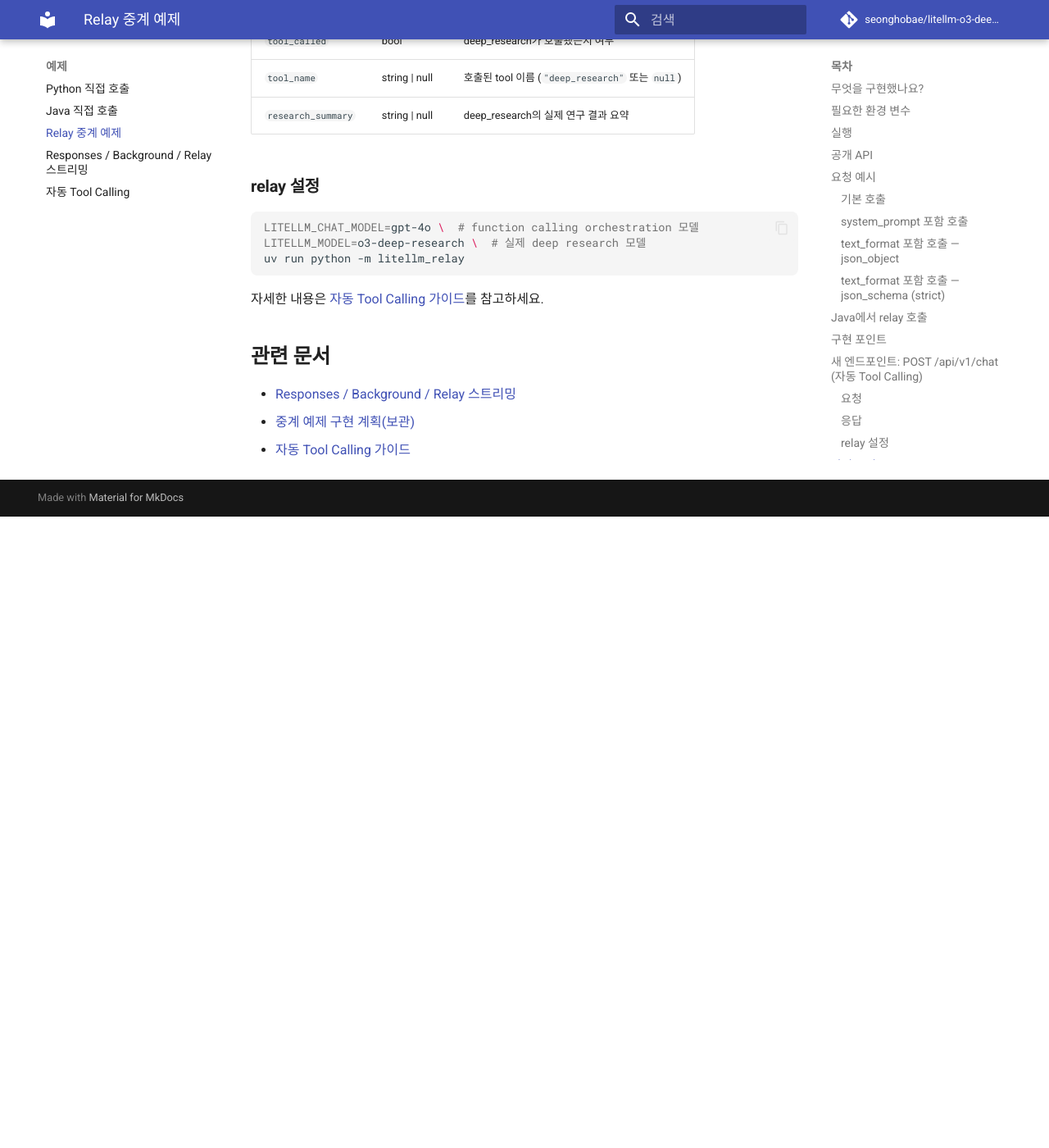
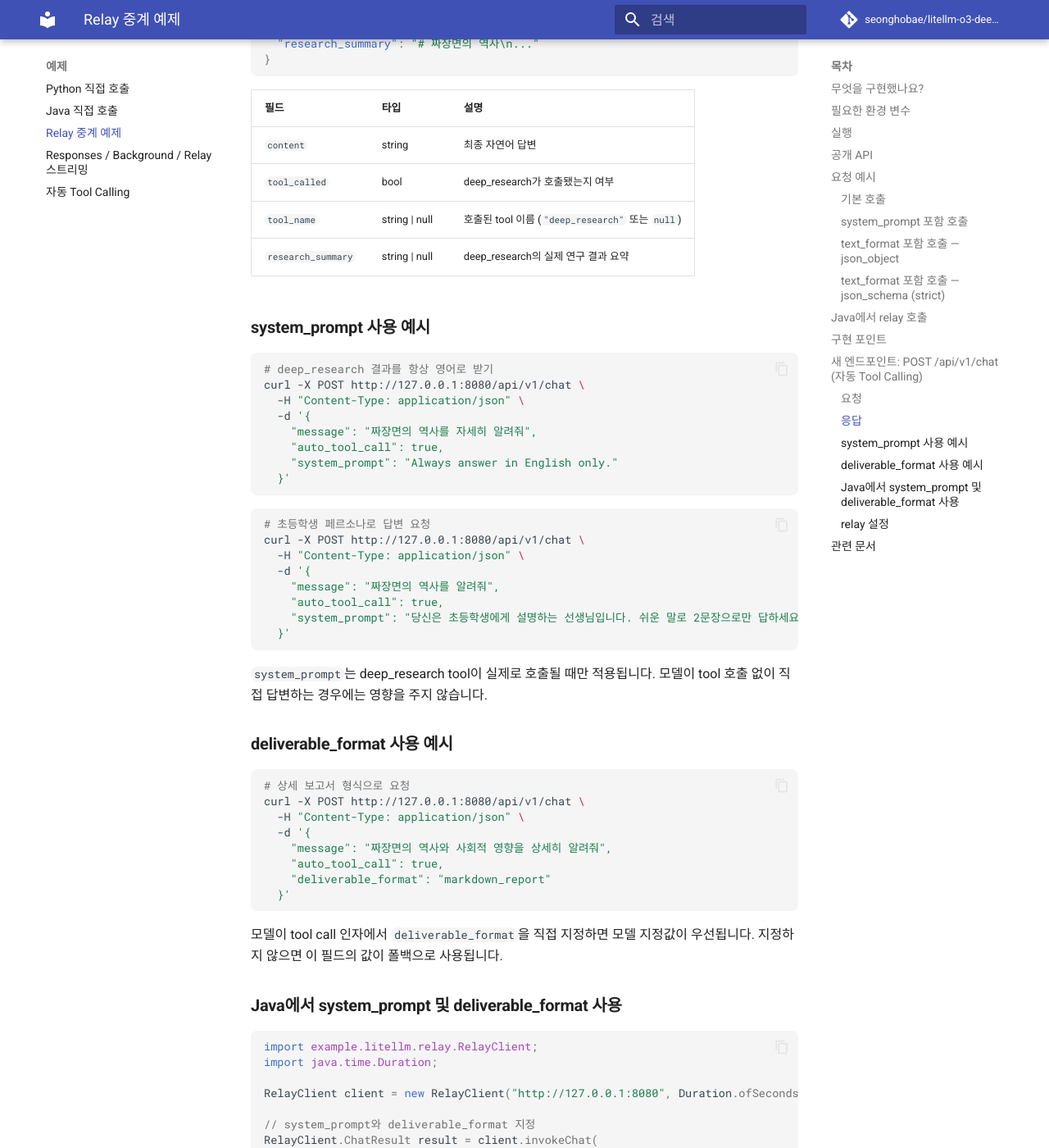
Before and after one commit to seonghobae/litellm-o3-deep-research-rest-examples, an MkDocs documentation site: the page built from docs/ko/relay-example.md, in a window 1280 px wide and 1400 px high, scrolled down 5414 px. Shown: the whole window at 82% size. Built offline with MkDocs 1.6.1 and Material for MkDocs 9.7.7, drawn with Linux system fonts in a browser that asks for light colours; comment, search, counter and statistics services are not loaded; before the commit the page ends 6044 px from its top, so only the background shows below that; some of the changed text lies outside the part shown.

Commit message:
docs: add system_prompt and deliverable_format to relay-example.md POST /api/v1/chat section

````diff
--- a/docs/ko/relay-example.md
+++ b/docs/ko/relay-example.md
@@ -188,6 +188,8 @@ relay에 `POST /api/v1/chat` 엔드포인트가 추가되었습니다. 이 엔
 | `message` | string | 필수 | 사용자 메시지 |
 | `context` | list[string] | `[]` | 추가 맥락 (user 메시지 앞에 붙음) |
 | `auto_tool_call` | bool | `true` | `false`이면 tool schema 없이 직접 답변 |
+| `system_prompt` | string \| null | `null` | deep_research 실행 시 Responses API `instructions` 필드로 전달. 페르소나·출력 언어·형식 강제에 사용. |
+| `deliverable_format` | string | `"markdown_brief"` | deep_research 산출물 형식 폴백. 모델이 tool call 인자로 형식을 지정하면 모델 지정값이 우선. |
 
 ### 응답
 
@@ -207,6 +209,67 @@ relay에 `POST /api/v1/chat` 엔드포인트가 추가되었습니다. 이 엔
 | `tool_name` | string \| null | 호출된 tool 이름 (`"deep_research"` 또는 `null`) |
 | `research_summary` | string \| null | deep_research의 실제 연구 결과 요약 |
 
+### system_prompt 사용 예시
+
+```bash
+# deep_research 결과를 항상 영어로 받기
+curl -X POST http://127.0.0.1:8080/api/v1/chat \
+  -H "Content-Type: application/json" \
+  -d '{
+    "message": "짜장면의 역사를 자세히 알려줘",
+    "auto_tool_call": true,
+    "system_prompt": "Always answer in English only."
+  }'
+```
+
+```bash
+# 초등학생 페르소나로 답변 요청
+curl -X POST http://127.0.0.1:8080/api/v1/chat \
+  -H "Content-Type: application/json" \
+  -d '{
+    "message": "짜장면의 역사를 알려줘",
+    "auto_tool_call": true,
+    "system_prompt": "당신은 초등학생에게 설명하는 선생님입니다. 쉬운 말로 2문장으로만 답하세요."
+  }'
+```
+
+`system_prompt`는 deep_research tool이 실제로 호출될 때만 적용됩니다. 모델이 tool 호출 없이 직접 답변하는 경우에는 영향을 주지 않습니다.
+
+### deliverable_format 사용 예시
+
+```bash
+# 상세 보고서 형식으로 요청
+curl -X POST http://127.0.0.1:8080/api/v1/chat \
+  -H "Content-Type: application/json" \
+  -d '{
+    "message": "짜장면의 역사와 사회적 영향을 상세히 알려줘",
+    "auto_tool_call": true,
+    "deliverable_format": "markdown_report"
+  }'
+```
+
+모델이 tool call 인자에서 `deliverable_format`을 직접 지정하면 모델 지정값이 우선됩니다. 지정하지 않으면 이 필드의 값이 폴백으로 사용됩니다.
+
+### Java에서 system_prompt 및 deliverable_format 사용
+
+```java
+import example.litellm.relay.RelayClient;
+import java.time.Duration;
+
+RelayClient client = new RelayClient("http://127.0.0.1:8080", Duration.ofSeconds(120));
+
+// system_prompt와 deliverable_format 지정
+RelayClient.ChatResult result = client.invokeChat(
+    "짜장면의 역사를 자세히 알려줘",
+    true,                                       // auto_tool_call
+    "Always answer in English only.",           // system_prompt
+    "markdown_report"                           // deliverable_format
+);
+System.out.println(result.content());
+```
+
+2-인자 버전(`invokeChat(message, autoToolCall)`)은 `system_prompt=null`, `deliverable_format="markdown_brief"`를 기본값으로 사용합니다.
+
 ### relay 설정
 
 ```bash
````
